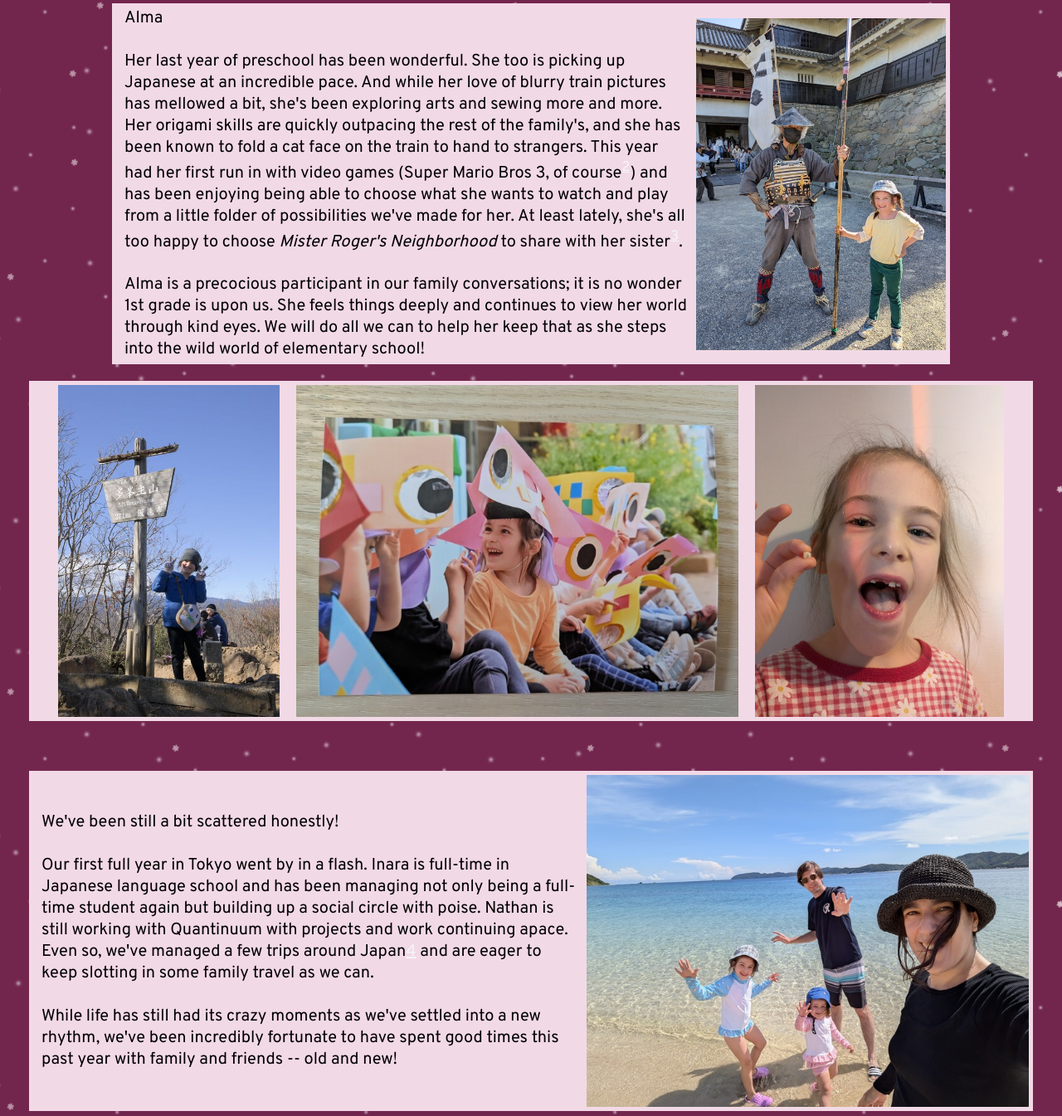
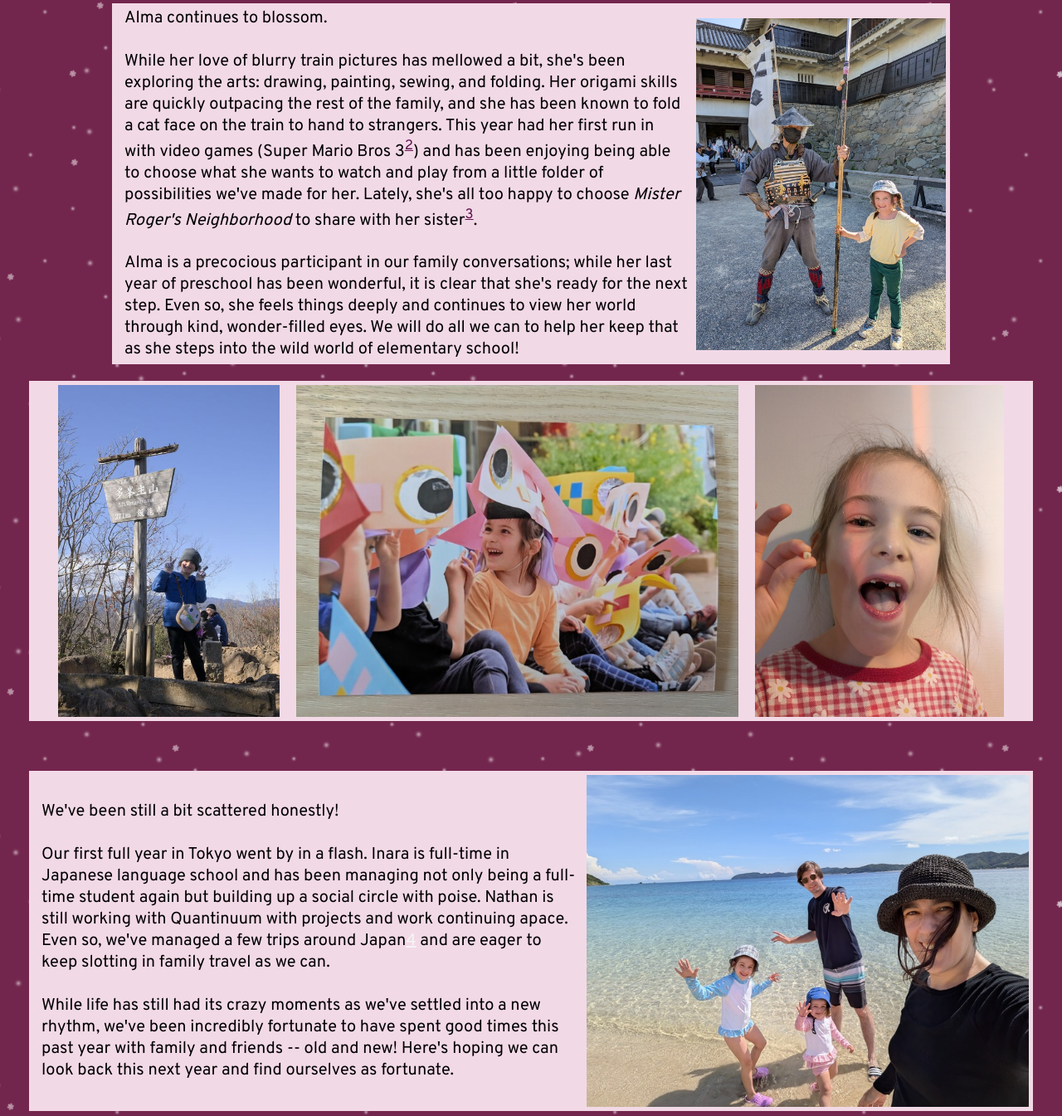
Before and after one commit to nlysne/nlysne.github.io, a plain HTML site: page updates/2025.html in a window 1280 px wide. Shown: the part 2132-3477 px from the top of the page at 83% size. Drawn offline with Linux system fonts and the light colour scheme.

Commit message:
Minor fixes on page, testing colors.

```diff
--- a/updates/2025.html
+++ b/updates/2025.html
@@ -40,8 +40,9 @@
 
             <div class="update-box-25">
                 <p1>
-                    Alma <br><br> Her last year of preschool has been wonderful. She too is picking up Japanese at an incredible pace. And while her love of blurry train pictures has mellowed a bit, she's been exploring arts and sewing more and more. Her origami skills are quickly outpacing the rest of the family's, and she has been known to fold a cat face on the train to hand to strangers. This year had her first run in with video games (Super Mario Bros 3, of course<sup><a href="#fn2" id="ref2" style="color: whitesmoke;">2</a></sup>) and has been enjoying being able to choose what she wants to watch and play from a little folder of possibilities we've made for her. At least lately, she's all too happy to choose <i>Mister Roger's Neighborhood</i> to share with her sister<sup><a href="#fn3" id="ref3" style="color: whitesmoke;">3</a></sup>.
-                    <br><br> Alma is a precocious participant in our family conversations; it is no wonder 1st grade is upon us. She feels things deeply and continues to view her world through kind eyes. We will do all we can to help her keep that as she steps into the wild world of elementary school!
+                    Alma continues to blossom.
+                    <br><br> While her love of blurry train pictures has mellowed a bit, she's been exploring the arts: drawing, painting, sewing, and folding. Her origami skills are quickly outpacing the rest of the family, and she has been known to fold a cat face on the train to hand to strangers. This year had her first run in with video games (Super Mario Bros 3<sup><a href="#fn2" id="ref2" style="color: rgb(97, 18, 80);">2</a></sup>) and has been enjoying being able to choose what she wants to watch and play from a little folder of possibilities we've made for her. Lately, she's all too happy to choose <i>Mister Roger's Neighborhood</i> to share with her sister<sup><a href="#fn3" id="ref3" style="color: rgb(97, 18, 80);">3</a></sup>.
+                    <br><br> Alma is a precocious participant in our family conversations; while her last year of preschool has been wonderful, it is clear that she's ready for the next step. Even so, she feels things deeply and continues to view her world through kind, wonder-filled eyes. We will do all we can to help her keep that as she steps into the wild world of elementary school!
 
                 </p1>
                 <img class="update-img" src="images/2025_03_almaYari.jpg" alt="Go-meirei wo!">
@@ -57,9 +58,9 @@
                 <p1>We've been still a bit scattered honestly!
                     <br>
                     <br>
-                    Our first full year in Tokyo went by in a flash. Inara is full-time in Japanese language school and has been managing not only being a full-time student again but building up a social circle with poise. Nathan is still working with Quantinuum with projects and work continuing apace. Even so, we've managed a few trips around Japan<a href="#fn4" id="ref4" style="color: whitesmoke;">4</a></sup> and are eager to keep slotting in some family travel as we can.
+                    Our first full year in Tokyo went by in a flash. Inara is full-time in Japanese language school and has been managing not only being a full-time student again but building up a social circle with poise. Nathan is still working with Quantinuum with projects and work continuing apace. Even so, we've managed a few trips around Japan<a href="#fn4" id="ref4" style="color: whitesmoke;">4</a></sup> and are eager to keep slotting in family travel as we can.
                     <br><br>
-                    While life has still had its crazy moments as we've settled into a new rhythm, we've been incredibly fortunate to have spent good times this past year with family and friends -- old and new!
+                    While life has still had its crazy moments as we've settled into a new rhythm, we've been incredibly fortunate to have spent good times this past year with family and friends -- old and new! Here's hoping we can look back this next year and find ourselves as fortunate.
                 </p1>
                 <img class="update-img" src="images/2025_04_familyAmami.jpg" alt="Warmer climes.">
             </div>
@@ -120,14 +121,14 @@
                 <p2>
                     <sup id="fn1">1. Including an inexplicable love for Anpanman, who she has never seen once at home. <a href="#ref1" title="We've gotta go back!" style="color: whitesmoke;">↩</a></sup> <br>
                     <sup id="fn2">2. Roller Coaster Tycoon 2 is her current favorite.<a href="#ref2" title="We've gotta go back!" style="color: whitesmoke;">↩</a></sup><br>
-                    <sup id="fn3">3. <i>The Little Mermaid</i> is too distressing for her still... <a href="#ref3" title="We've gotta go back!" style="color: whitesmoke;">↩</a></sup>
+                    <sup id="fn3">3. <i>The Little Mermaid</i> is too distressing for her still... <a href="#ref3" title="We've gotta go back!" style="color: whitesmoke;">↩</a></sup> <br>
                     <sup id="fn4">4. Impossible, but true!<a href="#ref4" title="We've gotta go back!" style="color: whitesmoke;">↩</a></sup><br>
                 </p2>
             </div>
 
             <p style="text-align: center; color: #989fa7; font-size: 12px; margin-top: 40px; font-family: IBM Plex Serif;">
                 Background adapted from <a href="https://codepen.io/NickyCDK/pen/DePKey" style="color: inherit;">Nicky Christensen's CSS snow example</a>.<br>
-                Last update on 20260104.
+                Last update on 20260228.
             </p>
 
         </div>
```
